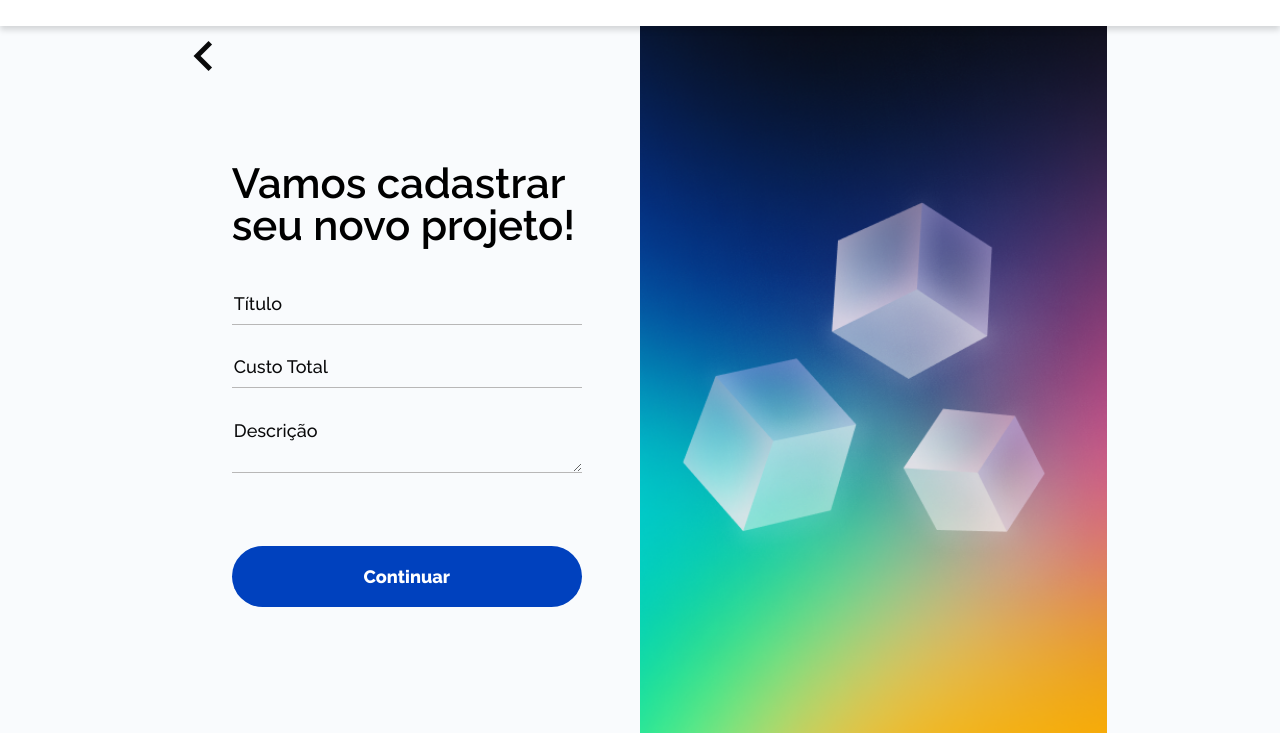
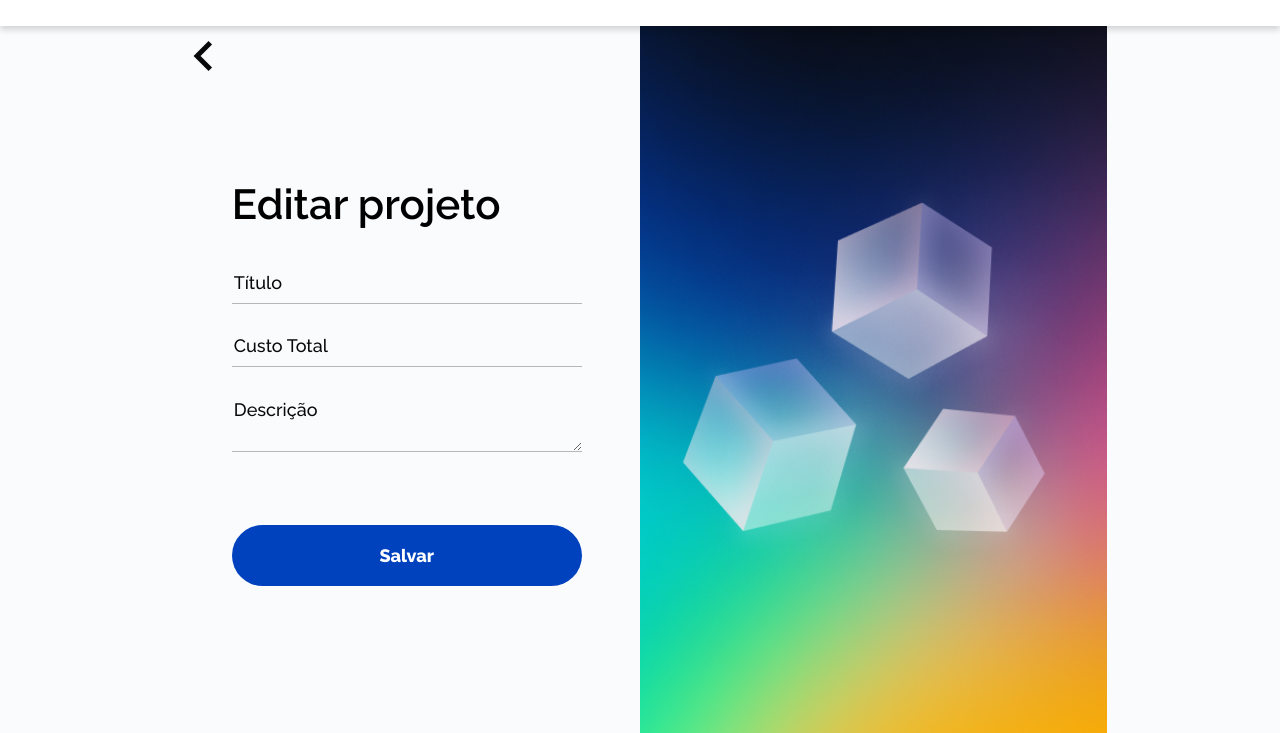
Before and after one commit to hallysonbr/html-devfreela, a plain HTML site: page project-create-edit.html in a window 1280 px wide. Shown: the part 67-800 px from the top of the page. Drawn offline with Linux system fonts and the light colour scheme.

Commit message:
Iniciando Javascript nas páginas.

```diff
--- a/create.html
+++ b/project-create-edit.html
@@ -42,12 +42,15 @@
     <link rel="stylesheet" href="style/components/dv-toogle.css" />
 
     <!-- PAGES -->
-    <link rel="stylesheet" href="style/pages/create.css" />
+    <link rel="stylesheet" href="style/pages/project-create-edit.css" />
 
     <!-- 6) TRUMPS -->
+
+    <!-- SCRIPTS -->
+    <script src="scripts/project-create-edit.js"></script>
   </head>
   <body>
-    <div class="dv-create">
+    <div class="dv-project-create-edit">
       <div class="dv-wrapper">
         <header class="dv-header">
           <div class="wrapper">
@@ -64,13 +67,13 @@
             keyboard_arrow_left
           </a>
           <div class="left">
-            <h1 class="main-title">Vamos cadastrar seu novo projeto!</h1>
+            <h1 class="main-title" id="main-title"></h1>
 
             <input class="dv-input" placeholder="Título" />
             <input class="dv-input" placeholder="Custo Total" />
             <textarea class="dv-input" placeholder="Descrição"></textarea>
 
-            <button class="dv-button">Continuar</button>
+            <button class="dv-button" id="action-button"></button>
           </div>
           <div class="right">
             <img
--- /dev/null
+++ b/scripts/project-create-edit.js
@@ -0,0 +1,16 @@
+window.onload = function() {
+  // Type: 'create' | 'edit'
+  const screenType = 'edit';
+
+  //  MODO CRIAR
+  if(screenType == 'create') {
+    document.querySelector('#main-title').innerText = "Vamos cadastrar seu novo projeto!";
+    document.querySelector('#action-button').innerText = "Cadastrar";
+  }
+
+  // MODO EDITAR
+  if(screenType == 'edit') {
+    document.querySelector('#main-title').innerText = "Editar projeto";
+    document.querySelector('#action-button').innerText = "Salvar";
+  }
+}
--- a/style/pages/create.css
+++ /dev/null
@@ -1,14 +0,0 @@
-.dv-create >.dv-wrapper >.main-content >.left >.main-title {
-  font-size: calc(var(--dv-font-size-base) + 32px);
-  font-weight: 600;
-  max-width: 900px;
-  margin-bottom: 45px;
-}
-
-.dv-create >.dv-wrapper >.main-content >.left {
-  margin: auto;
-}
-
-.dv-create >.dv-wrapper >.main-content >.left >.dv-button {
-  margin-top: 40px;
-}
--- /dev/null
+++ b/style/pages/project-create-edit.css
@@ -0,0 +1,14 @@
+.dv-project-create-edit >.dv-wrapper >.main-content >.left >.main-title {
+  font-size: calc(var(--dv-font-size-base) + 32px);
+  font-weight: 600;
+  max-width: 900px;
+  margin-bottom: 45px;
+}
+
+.dv-project-create-edit >.dv-wrapper >.main-content >.left {
+  margin: auto;
+}
+
+.dv-project-create-edit >.dv-wrapper >.main-content >.left >.dv-button {
+  margin-top: 40px;
+}
```
